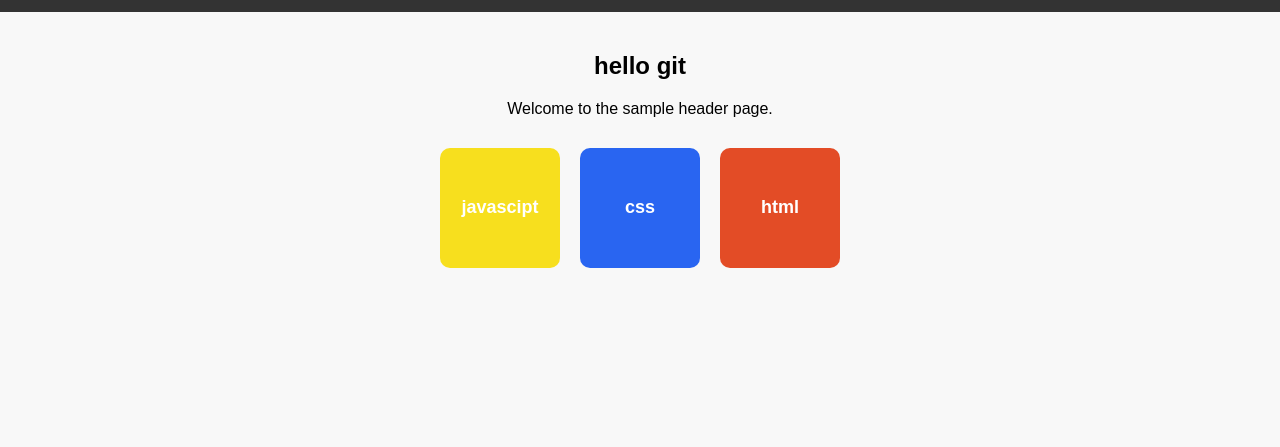
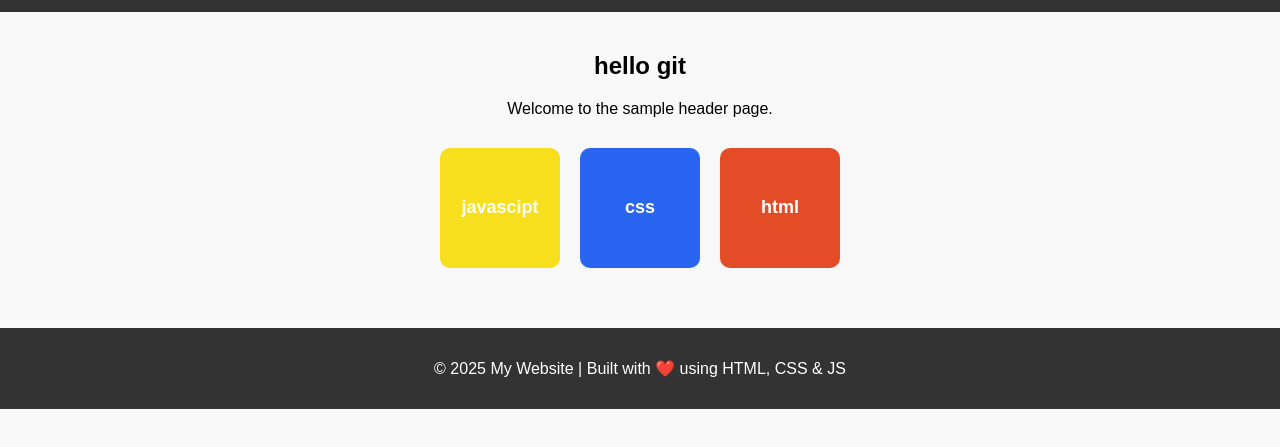
Before and after one commit to 0024sobit/git, a website: page index.html in a window 1280 px wide. Shown: the part 73-520 px from the top of the page. Drawn offline with Linux system fonts and the light colour scheme.

Commit message:
added footer

```diff
--- a/index.html
+++ b/index.html
@@ -30,5 +30,8 @@
         <div class="three">html</div>
     </div>
   </main>
+  <footer>
+    <p>&copy; 2025 My Website | Built with ❤️ using HTML, CSS & JS</p>
+  </footer>
 </body>
 </html>
--- a/style.css
+++ b/style.css
@@ -69,3 +69,10 @@ main {
 .three {
   background: #e34c26; /* HTML orange */
 }
+footer {
+  text-align: center;
+  padding: 15px;
+  background: #333;
+  color: white;
+  margin-top: 40px;
+}
```
